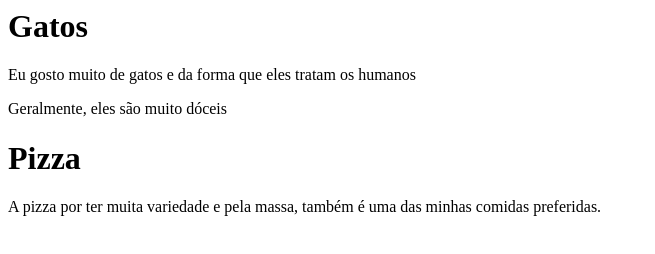
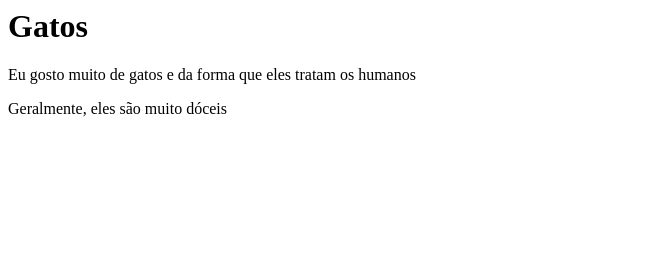
Before and after one commit to joao-botrel/capacitacao, a plain HTML site: page index.html in a window 1280 px wide. Shown: the whole page, without its empty margins (0-655 px from the left). Drawn offline with Linux system fonts and the light colour scheme.

```diff
--- a/index.html
+++ b/index.html
@@ -2,6 +2,3 @@
 
 <p>Eu gosto muito de gatos e da forma que eles tratam os humanos</p>
 <p>Geralmente, eles são muito dóceis</p>
-
-<h1>Pizza</h1>
-<p>A pizza por ter muita variedade e pela massa, também é uma das minhas comidas preferidas.</p>
```
Also changed, not shown: principal.html (added, +2 -0 lines).
